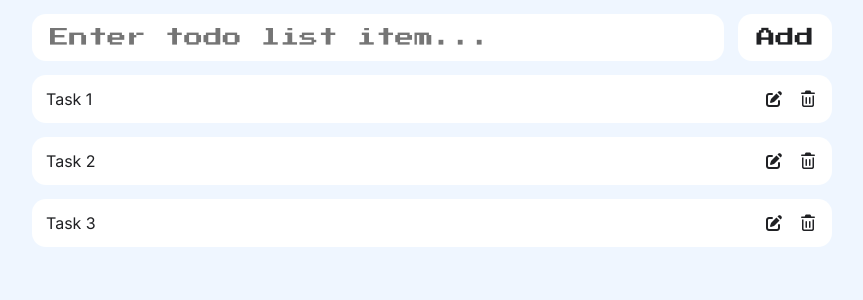
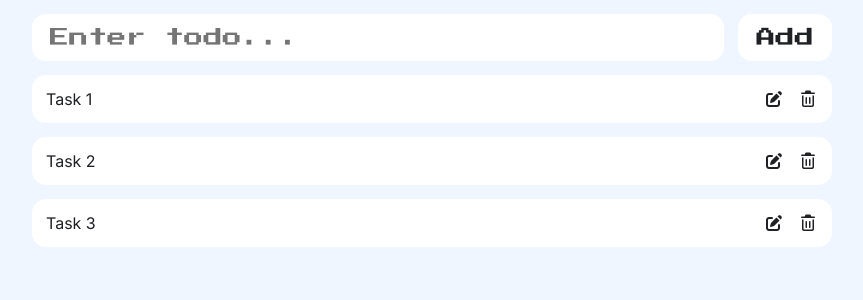
Before and after one commit to D99ZY/todo-list-react-app, a React (Vite) app: page / in a window 1280 px wide. Shown: the top 300 px of the page, without its empty margins (208-1071 px from the left). Built offline with nearby package versions, Linux system fonts and the light colour scheme.

Commit message:
Add input button functionality to update list

```diff
--- a/src/App.jsx
+++ b/src/App.jsx
@@ -1,11 +1,19 @@
+import { useState } from 'react';
 import TodoList from './components/TodoList';
 import TodoInput from './components/TodoInput';
 
 function App() {
+  const [todos, setTodos] = useState(['Task 1', 'Task 2', 'Task 3']);
+
+  function handleAddTodos(newTodo) {
+    const newTodoList = [...todos, newTodo];
+    setTodos(newTodoList);
+  }
+
   return (
     <>
-      <TodoInput />
-      <TodoList />
+      <TodoInput handleAddTodos={handleAddTodos} />
+      <TodoList todos={todos} />
     </>
   );
 }
--- a/src/components/TodoInput.jsx
+++ b/src/components/TodoInput.jsx
@@ -1,8 +1,28 @@
-export default function TodoInput() {
+import PropTypes from 'prop-types';
+import { useState } from 'react';
+
+export default function TodoInput(props) {
+  const { handleAddTodos } = props;
+  const [todoValue, setTodoValue] = useState('');
   return (
     <header>
-      <input placeholder="Enter todo list item..." />
-      <button type="button">Add</button>
+      <input
+        value={todoValue}
+        onChange={(e) => {
+          setTodoValue(e.target.value);
+        }}
+        placeholder="Enter todo..."
+      />
+      <button
+        type="button"
+        onClick={() => {
+          handleAddTodos(todoValue);
+        }}
+      >
+        Add
+      </button>
     </header>
   );
 }
+
+// TodoInput.propTypes = { todos: PropTypes.string.isRequired };
--- a/src/components/TodoList.jsx
+++ b/src/components/TodoList.jsx
@@ -1,11 +1,11 @@
+import PropTypes from 'prop-types';
 import TodoCard from './TodoCard';
 
-export default function TodoList() {
-  const todoList = ['Task 1', 'Task 2', 'Task 3'];
-
+export default function TodoList(props) {
+  const { todos } = props;
   return (
     <ul className="main">
-      {todoList.map((todo) => {
+      {todos.map((todo) => {
         return (
           <TodoCard key={todo.id}>
             <p>{todo}</p>
@@ -15,3 +15,5 @@ export default function TodoList() {
     </ul>
   );
 }
+
+TodoList.propTypes = { todos: PropTypes.string.isRequired };
```
